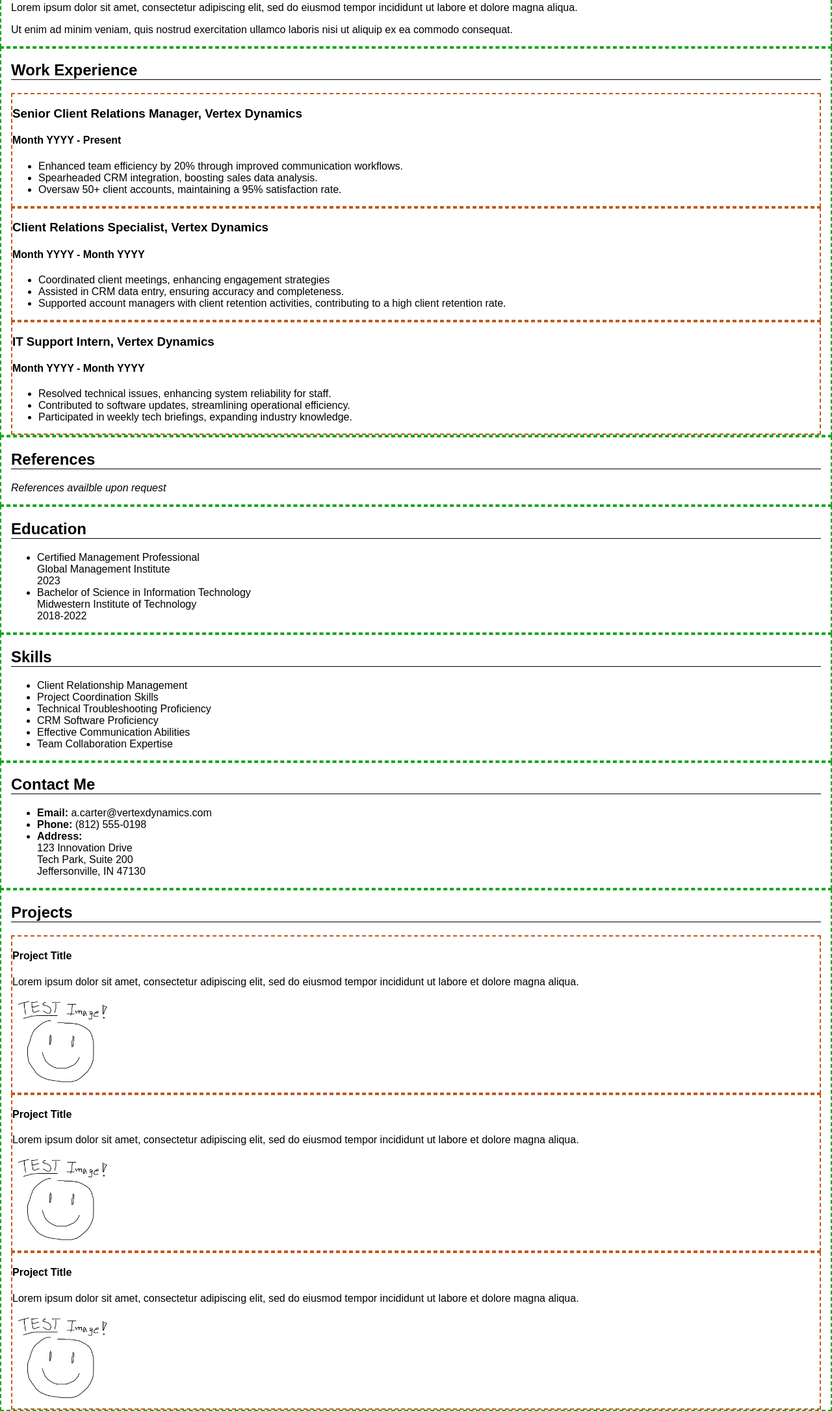
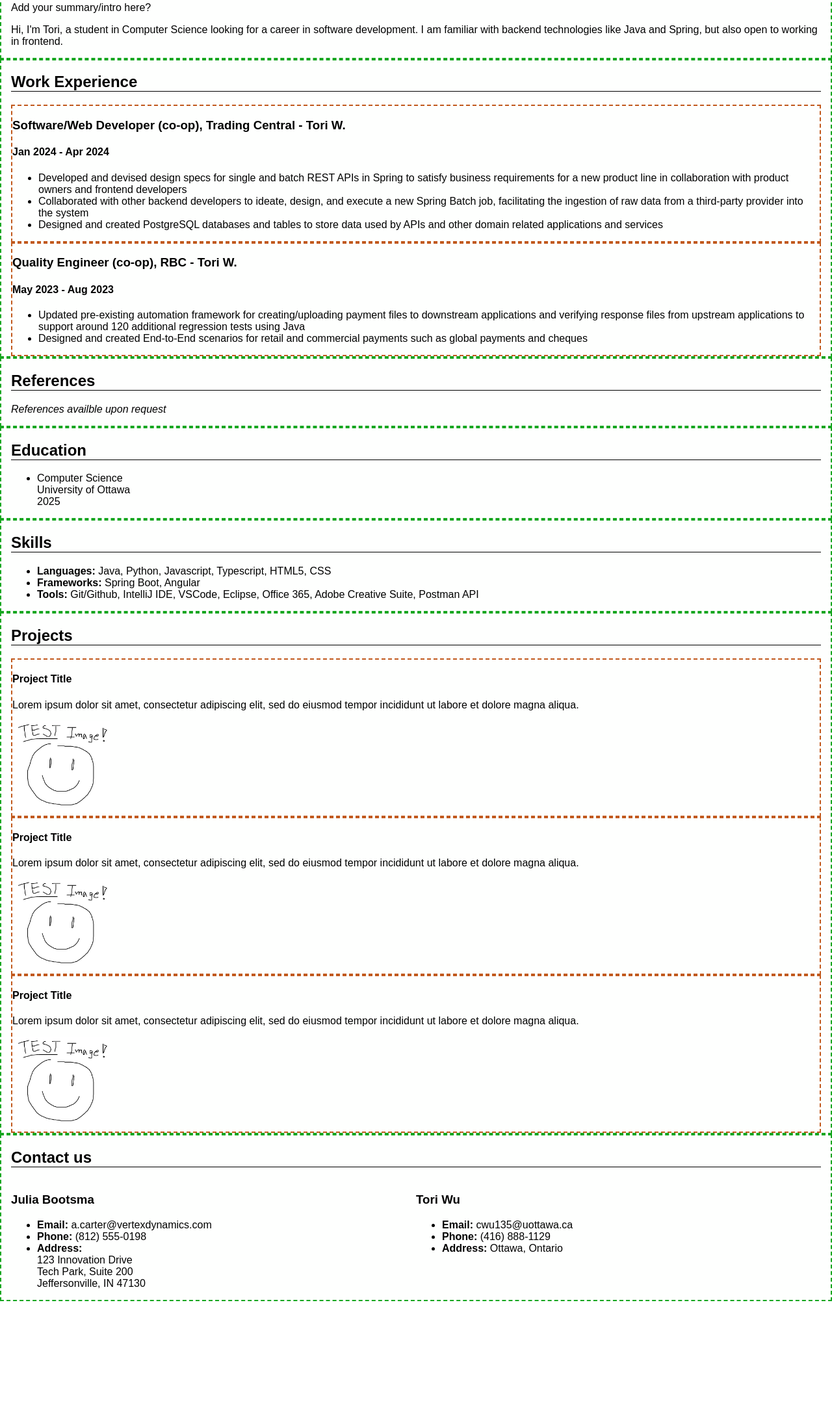
Before and after one commit to jayboots/portfolio, a plain HTML site: page public/index.html in a window 1280 px wide. Shown: the part 396-2567 px from the top of the page at 65% size. After the commit the page ends 2398 px from the top, so only its background shows below. Drawn offline with Linux system fonts and the light colour scheme.

Commit message:
feat(Portfolio): add resume content and slight format changes

```diff
--- a/public/index.html
+++ b/public/index.html
@@ -1,29 +1,43 @@
 <!DOCTYPE html>
 <html lang="en">
   <head>
-    <meta charset="UTF-8">
-    <meta name="viewport" content="width-device-width, initial-scale=1.0">
-    <meta name="author" content="Julia & Tori">
-    <meta name="description" content="Julia and Tori's public content portfolio index page for CSI 3104">
+    <meta charset="UTF-8" />
+    <meta name="viewport" content="width-device-width, initial-scale=1.0" />
+    <meta name="author" content="Julia & Tori" />
+    <meta
+      name="description"
+      content="Julia and Tori's public content portfolio index page for CSI 3104"
+    />
     <!-- May add some scripts here if we have time-->
-    <script>
-    </script>
+    <script></script>
     <link rel="stylesheet" href="static/css/styles.css" />
     <title>Portfolio - Assignment 1 Group 55</title>
   </head>
   <body>
     <div id="topbar">
       <!-- Constant minimalist header placeholder -->
-        <h1>Alex Carter</h1>
-        <p>Technical Client Relations</p>
+      <h1>Julia Bootsma & Tori Wu</h1>
+      <p>Front & Back-end Development</p>
     </div>
     <div id="sidebar">
       <!-- The navbar / sidebar will contain links to "about", "resume", and "projects" sections -->
       <h2>Quod Erat Demonstratum</h2>
-        <p>Lorem ipsum dolor sit amet, consectetur adipiscing elit, sed do eiusmod tempor incididunt ut labore et dolore magna aliqua.</p>
-        <p>Ut enim ad minim veniam, quis nostrud exercitation ullamco laboris nisi ut aliquip ex ea commodo consequat.</p>
-        <p>Duis aute irure dolor in reprehenderit in voluptate velit esse cillum dolore eu fugiat nulla pariatur.</p>
-        <p>Excepteur sint occaecat cupidatat non proident, sunt in culpa qui officia deserunt mollit anim id est laborum.</p>
+      <p>
+        Lorem ipsum dolor sit amet, consectetur adipiscing elit, sed do eiusmod
+        tempor incididunt ut labore et dolore magna aliqua.
+      </p>
+      <p>
+        Ut enim ad minim veniam, quis nostrud exercitation ullamco laboris nisi
+        ut aliquip ex ea commodo consequat.
+      </p>
+      <p>
+        Duis aute irure dolor in reprehenderit in voluptate velit esse cillum
+        dolore eu fugiat nulla pariatur.
+      </p>
+      <p>
+        Excepteur sint occaecat cupidatat non proident, sunt in culpa qui
+        officia deserunt mollit anim id est laborum.
+      </p>
     </div>
     <div class="content">
       <div class="about">
@@ -33,36 +47,51 @@
         <!-- This section will be one of a few, this will fulfill the resume requirements -->
         <div class="section">
           <h2 class="content">Summary</h2>
-                <p>Lorem ipsum dolor sit amet, consectetur adipiscing elit, sed do eiusmod tempor incididunt ut labore et dolore magna aliqua.</p>
-                <p>Ut enim ad minim veniam, quis nostrud exercitation ullamco laboris nisi ut aliquip ex ea commodo consequat.</p>
+          <p>Add your summary/intro here?</p>
+          <p>
+            Hi, I'm Tori, a student in Computer Science looking for a career in
+            software development. I am familiar with backend technologies like
+            Java and Spring, but also open to working in frontend.
+          </p>
         </div>
         <div class="section">
           <h2 class="content">Work Experience</h2>
           <div class="example-card">
-                    <h3>Senior Client Relations Manager, Vertex Dynamics</h3>
-                    <h4>Month YYYY - Present</h4>
+            <h3>Software/Web Developer (co-op), Trading Central - Tori W.</h3>
+            <h4>Jan 2024 - Apr 2024</h4>
             <ul>
-                        <li>Enhanced team efficiency by 20% through improved communication workflows.</li>
-                        <li>Spearheaded CRM integration, boosting sales data analysis.</li>
-                        <li>Oversaw 50+ client accounts, maintaining a 95% satisfaction rate.</li>
+              <li>
+                Developed and devised design specs for single and batch REST
+                APIs in Spring to satisfy business requirements for a new
+                product line in collaboration with product owners and frontend
+                developers
+              </li>
+              <li>
+                Collaborated with other backend developers to ideate, design,
+                and execute a new Spring Batch job, facilitating the ingestion
+                of raw data from a third-party provider into the system
+              </li>
+              <li>
+                Designed and created PostgreSQL databases and tables to store
+                data used by APIs and other domain related applications and
+                services
+              </li>
             </ul>
           </div>
           <div class="example-card">
-                    <h3>Client Relations Specialist, Vertex Dynamics</h3>
-                    <h4>Month YYYY - Month YYYY</h4>
+            <h3>Quality Engineer (co-op), RBC - Tori W.</h3>
+            <h4>May 2023 - Aug 2023</h4>
             <ul>
-                        <li>Coordinated client meetings, enhancing engagement strategies</li>
-                        <li>Assisted in CRM data entry, ensuring accuracy and completeness.</li>
-                        <li>Supported account managers with client retention activities, contributing to a high client retention rate.</li>
-                    </ul>
-                </div>
-                <div class="example-card">
-                    <h3>IT Support Intern, Vertex Dynamics</h3>
-                    <h4>Month YYYY - Month YYYY</h4>
-                    <ul>
-                        <li>Resolved technical issues, enhancing system reliability for staff.</li>
-                        <li>Contributed to software updates, streamlining operational efficiency.</li>
-                        <li>Participated in weekly tech briefings, expanding industry knowledge.</li>
+              <li>
+                Updated pre-existing automation framework for creating/uploading
+                payment files to downstream applications and verifying response
+                files from upstream applications to support around 120
+                additional regression tests using Java
+              </li>
+              <li>
+                Designed and created End-to-End scenarios for retail and
+                commercial payments such as global payments and cheques
+              </li>
             </ul>
           </div>
         </div>
@@ -74,30 +103,61 @@
           <h2 class="content">Education</h2>
           <ul class="credentials">
             <li>
-                        <div>Certified Management Professional</div>
-                        <div>Global Management Institute</div>
-                        <div>2023</div>
-                    </li>
-                    <li>
-                        <div>Bachelor of Science in Information Technology</div>
-                        <div>Midwestern Institute of Technology</div>
-                        <div>2018-2022</div>
+              <!--add separate education sections or combine into one?-->
+              <div>Computer Science</div>
+              <div>University of Ottawa</div>
+              <div>2025</div>
             </li>
           </ul>
         </div>
         <div class="section">
           <h2 class="content">Skills</h2>
           <ul>
-                    <li>Client Relationship Management</li>
-                    <li>Project Coordination Skills</li>
-                    <li>Technical Troubleshooting Proficiency</li>
-                    <li>CRM Software Proficiency</li>
-                    <li>Effective Communication Abilities</li>
-                    <li>Team Collaboration Expertise</li>
+            <li>
+              <strong>Languages:</strong> Java, Python, Javascript, Typescript,
+              HTML5, CSS
+            </li>
+            <li><strong>Frameworks:</strong> Spring Boot, Angular</li>
+            <li>
+              <strong>Tools:</strong> Git/Github, IntelliJ IDE, VSCode, Eclipse,
+              Office 365, Adobe Creative Suite, Postman API
+            </li>
           </ul>
         </div>
+        <div class="projects">
           <div class="section">
-                <h2 class="content">Contact Me</h2>
+            <h2 class="content">Projects</h2>
+            <div class="example-card">
+              <h4>Project Title</h4>
+              <p>
+                Lorem ipsum dolor sit amet, consectetur adipiscing elit, sed do
+                eiusmod tempor incididunt ut labore et dolore magna aliqua.
+              </p>
+              <img src="static/media/testimage.jpg" width="150" />
+            </div>
+            <div class="example-card">
+              <h4>Project Title</h4>
+              <p>
+                Lorem ipsum dolor sit amet, consectetur adipiscing elit, sed do
+                eiusmod tempor incididunt ut labore et dolore magna aliqua.
+              </p>
+              <img src="static/media/testimage.jpg" width="150" />
+            </div>
+            <div class="example-card">
+              <h4>Project Title</h4>
+              <p>
+                Lorem ipsum dolor sit amet, consectetur adipiscing elit, sed do
+                eiusmod tempor incididunt ut labore et dolore magna aliqua.
+              </p>
+              <img src="static/media/testimage.jpg" width="150" />
+            </div>
+          </div>
+        </div>
+        <div class="section">
+          <h2 class="content">Contact us</h2>
+          <div class="row">
+            <div class="column">
+              <h3>Julia Bootsma</h3>
               <ul>
                 <li class="email">
                   <strong>Email:</strong> a.carter@vertexdynamics.com
@@ -105,35 +165,28 @@
                 <li class="telephone">
                   <strong>Phone:</strong> (812) 555-0198
                 </li>
-                    <li class="mailing-address"><strong>Address:</strong>
-                        <br />123 Innovation Drive
-                        <br />Tech Park, Suite 200
-                        <br />Jeffersonville, IN 47130
+                <li class="mailing-address">
+                  <strong>Address:</strong> <br />123 Innovation Drive
+                  <br />Tech Park, Suite 200 <br />Jeffersonville, IN 47130
                 </li>
               </ul>
             </div>
+            <div class="column">
+              <h3>Tori Wu</h3>
+              <ul>
+                <li class="email"><strong>Email:</strong> cwu135@uottawa.ca</li>
+                <li class="telephone">
+                  <strong>Phone:</strong> (416) 888-1129
+                </li>
+                <li class="mailing-address">
+                  <strong>Address:</strong>
+                  Ottawa, Ontario
+                </li>
+              </ul>
             </div>
-        <div class="projects">
-            <div class="section">
-            <h2 class="content">Projects</h2>
-                <div class="example-card">
-                    <h4>Project Title</h4>
-                    <p>Lorem ipsum dolor sit amet, consectetur adipiscing elit, sed do eiusmod tempor incididunt ut labore et dolore magna aliqua.</p>
-                    <img src="static/media/testimage.jpg" width="150"/>
-                </div>
-                <div class="example-card">
-                    <h4>Project Title</h4>
-                    <p>Lorem ipsum dolor sit amet, consectetur adipiscing elit, sed do eiusmod tempor incididunt ut labore et dolore magna aliqua.</p>
-                    <img src="static/media/testimage.jpg" width="150"/>
-                </div>
-                <div class="example-card">
-                    <h4>Project Title</h4>
-                    <p>Lorem ipsum dolor sit amet, consectetur adipiscing elit, sed do eiusmod tempor incididunt ut labore et dolore magna aliqua.</p>
-                    <img src="static/media/testimage.jpg" width="150"/>
           </div>
         </div>
       </div>
     </div>
   </body>
-
 </html>
--- a/public/static/css/styles.css
+++ b/public/static/css/styles.css
@@ -65,6 +65,16 @@ b,strong {
     font-weight: bolder
 }
 
+.row {
+    display: flex;
+}
+
+.column {
+    flex: 50%;
+    padding-right: 10px;
+}
+
+
 /* Design inspirations */
 /* Colours inspired by */
 /* https://resumaker.ai/s3/en-US/cv-examples/Html-Developer-CV-Example.png */
```
Lines whose indentation alone changed are shown as unchanged.
